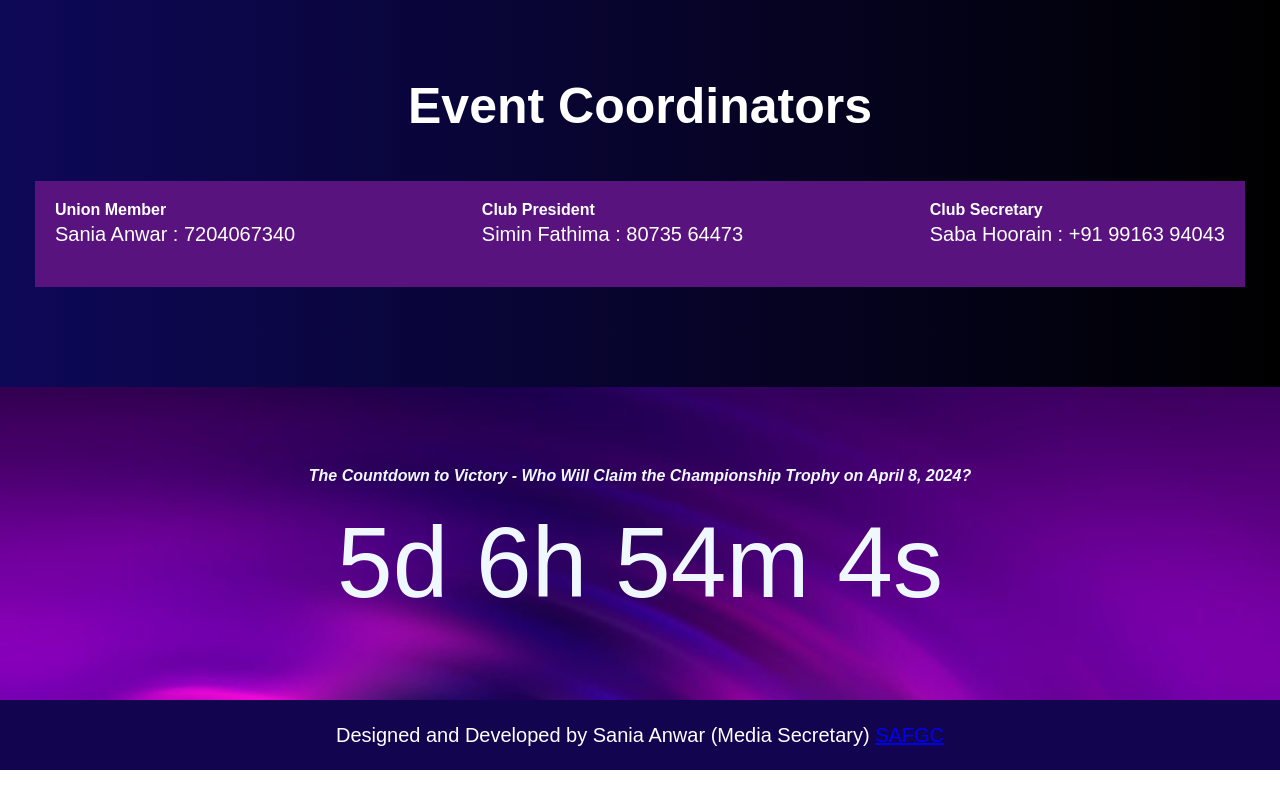
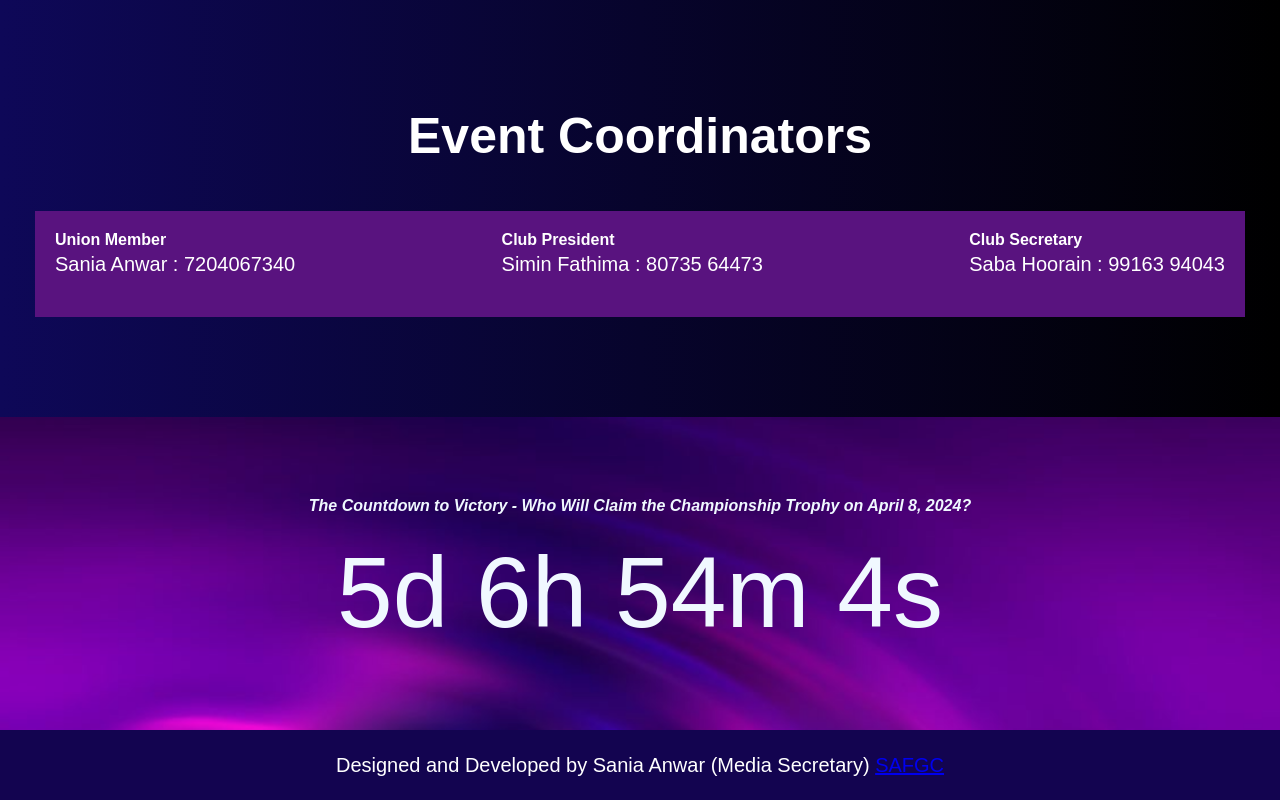
Before and after one commit to San1aAnwar/Techannza-Stannesfgc, a plain HTML site: page index.html in a window 1280 px wide. Shown: the part 3732-4532 px from the top of the page. Before the commit the page ends 4502 px from the top, so only its background shows below. Drawn offline with Linux system fonts and the light colour scheme.

Commit message:
Update index.html

```diff
--- a/index.html
+++ b/index.html
@@ -49,7 +49,7 @@
 							<p> The most awaited Inter college event Teachannza 2k24 is here now! <b>TechANNza </b>,
 								the Intercollegiate IT Fest organized by the Department of Computer Applications,<b> Yantra Club</b>
 								, ignites a competitive spirit among students while providing a dynamic platform for
-								showcasing their technical prowess. <br> This year's edition Techannza 2k24 promises an exciting lineup of
+								showcasing their technical prowess. <br> <br> This year's edition Techannza 2k24 promises an exciting lineup of
 								six events spanning both technical and non-technical domains, offering participants a
 								diverse range of challenges and opportunities for growth. All participants will receive participation
 								certificates and the winners will be awarded trophies and certificates.  The highest achievers will be
@@ -183,7 +183,7 @@
 						</div>
 						<div class="contact">
 							<h4>Club Secretary</h4>
-							<p>Saba Hoorain : +91 99163 94043</p><br>
+							<p>Saba Hoorain : 99163 94043</p><br>
 						</div>
 					</div>
 				</div>
```
